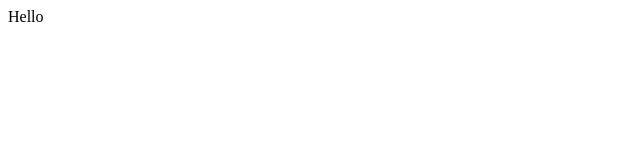
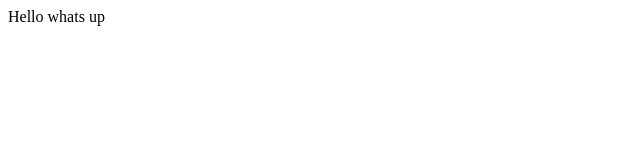
Before and after one commit to earth-water/courser, a plain HTML site: page site/index.html in a window 1280 px wide. Shown: the full height of the page, 0-640 px from the left. Drawn offline with Linux system fonts and the light colour scheme.

Commit message:
just some more

```diff
--- a/site/index.html
+++ b/site/index.html
@@ -1,6 +1,7 @@
 <!DOCTYPE html>
 <html>
 <head>
-<tile>Hello</title>
+<tile>Hello whats up
+</title>
 </head>
 </html>
```
